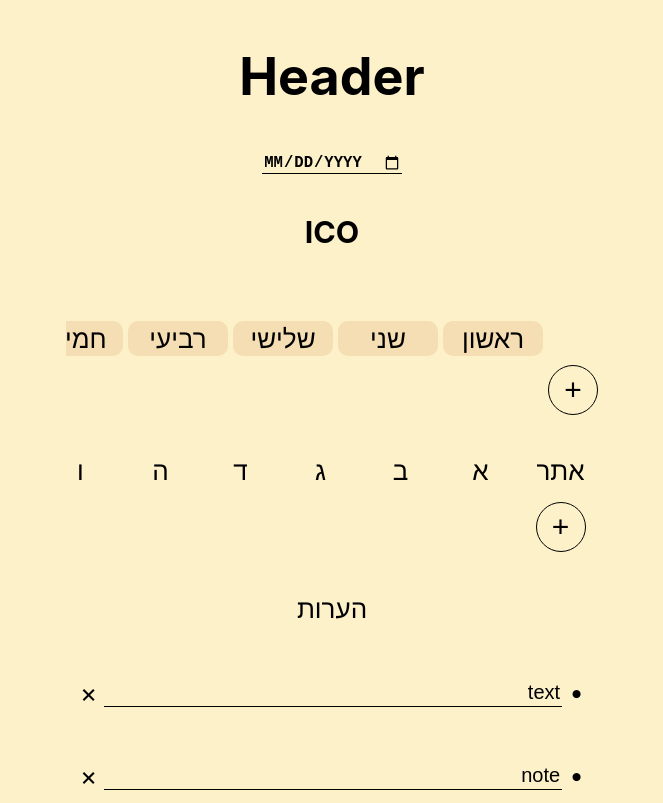
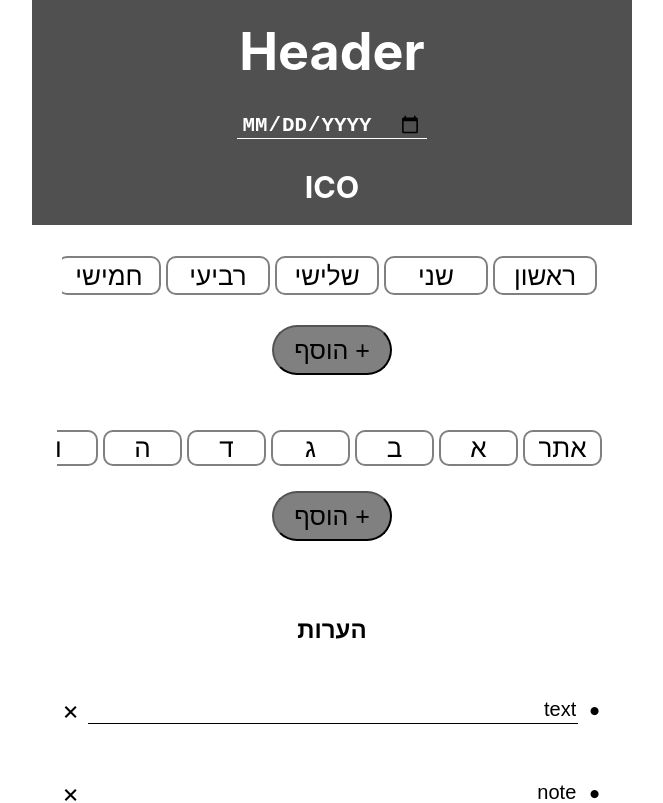
Before and after one commit to yotam-yakovw/workweek, a React (Create React App) app: page / in a window 1280 px wide. Shown: the top 803 px of the page, without its empty margins (308-971 px from the left). Built offline with nearby package versions, Linux system fonts and the light colour scheme.

Commit message:
design rework

```diff
--- a/src/Components/AddButton/AddButton.css
+++ b/src/Components/AddButton/AddButton.css
@@ -1,17 +1,15 @@
 .button {
-  background-color: transparent;
+  background-color: #808080;
   color: black;
-  font-size: 30px;
-  border: 1px solid black;
-  border-radius: 50%;
-  width: 50px;
+  font-size: 25px;
+  border-radius: 25px;
   height: 50px;
-  margin: 10px auto;
+  margin: 20px auto 50px;
+  padding: 0 20px;
   cursor: pointer;
-  grid-column: 1 / 2;
 }
 
 .button:hover {
-  background-color: white;
+  background-color: #aaaaaa;
   transform: scale(1.1);
 }
--- a/src/Components/AddButton/AddButton.js
+++ b/src/Components/AddButton/AddButton.js
@@ -3,7 +3,7 @@ import './AddButton.css';
 export default function AddButton(props) {
   return (
     <button onClick={props.onClick} className='button'>
-      +
+      הוסף +
     </button>
   );
 }
--- a/src/Components/App/App.css
+++ b/src/Components/App/App.css
@@ -1,11 +1,10 @@
 .App {
-  width: calc(100vw - 40px);
-  max-width: 560px;
+  width: 100vw;
+  max-width: 600px;
   margin: 0 auto;
   text-align: center;
   display: flex;
   flex-direction: column;
   align-items: center;
   font-size: calc(10px + 2vmin);
-  padding: 0 20px 50px;
 }
--- a/src/Components/Header/Header.css
+++ b/src/Components/Header/Header.css
@@ -1,20 +1,31 @@
 .header {
+  background-color: rgb(80, 80, 80);
+  color: white;
   display: flex;
   flex-direction: column;
   justify-content: center;
   align-items: center;
   width: 100%;
-  margin-top: 10px;
-  gap: 10px;
+  gap: 30px;
 }
 
-.date {
+.header__title {
+  margin: 20px 0 0;
+}
+
+.header__date {
   background-color: transparent;
+  color: white;
   border: none;
-  border-bottom: 1px solid black;
-  font-size: 60%;
+  border-bottom: 1px solid white;
+  font-size: 80%;
   font-weight: 700;
   text-transform: uppercase;
-  min-width: 50px;
+  min-width: 150px;
+  padding: 0 5px;
   width: fit-content;
 }
+
+.header__icon {
+  margin: 0 0 20px;
+}
--- a/src/Components/Header/Header.js
+++ b/src/Components/Header/Header.js
@@ -5,13 +5,14 @@ export default function Header() {
     const day = new Date(evt.target.value);
     console.log(day.getDay());
   };
+
   return (
     <header className='header'>
-      <h1 href='/header' className='title'>
+      <h1 href='/header' className='header__title'>
         Header
       </h1>
-      <input type='date' onChange={onDateChange} className='date' />
-      <h3 className='icon'>ICO</h3>
+      <input type='date' onChange={onDateChange} className='header__date' />
+      <h3 className='header__icon'>ICO</h3>
     </header>
   );
 }
--- a/src/Components/Locations/Locations.css
+++ b/src/Components/Locations/Locations.css
@@ -3,23 +3,27 @@
   direction: rtl;
   grid-template-columns: 2fr repeat(7, 1fr);
   overflow: scroll;
-  width: 95%;
+  width: 90%;
   margin: auto;
   padding: 5px;
   gap: 5px;
 }
 
-.top-line {
+.locations__title {
+  background-color: white;
+  border: 2px solid #808080;
+  border-radius: 10px;
   width: 75px;
   margin: auto;
 }
 
-.location-name {
+.location__textarea {
+  width: 30vw;
+  height: 60px;
   resize: none;
-  border: none;
+  border: 2px solid #808080;
+  border-radius: 10px;
+  font-size: 16px;
+  line-height: 20px;
+  text-align: center;
 }
-
-.location-text {
-  resize: none;
-  border: none;
-}
--- a/src/Components/Locations/Locations.js
+++ b/src/Components/Locations/Locations.js
@@ -12,29 +12,31 @@ export default function Locations() {
   const locations = useSelector((state) => state.locations.value);
 
   return (
-    <div className='locations'>
-      <p className='top-line'>אתר</p>
-      <p className='top-line'>א</p>
-      <p className='top-line'>ב</p>
-      <p className='top-line'>ג</p>
-      <p className='top-line'>ד</p>
-      <p className='top-line'>ה</p>
-      <p className='top-line'>ו</p>
-      <p className='top-line'>ש</p>
-      {Array.from({ length: locations }).map((element, key) => (
-        <Location key={key} />
-      ))}
+    <>
+      <div className='locations'>
+        <p className='locations__title'>אתר</p>
+        <p className='locations__title'>א</p>
+        <p className='locations__title'>ב</p>
+        <p className='locations__title'>ג</p>
+        <p className='locations__title'>ד</p>
+        <p className='locations__title'>ה</p>
+        <p className='locations__title'>ו</p>
+        <p className='locations__title'>ש</p>
+        {Array.from({ length: locations }).map((element, key) => (
+          <Location key={key} />
+        ))}
+      </div>
       <AddButton onClick={addLocation} />
-    </div>
+    </>
   );
 }
 
 function Location() {
   return (
     <>
-      <textarea className='location-name' />
+      <textarea className='location__textarea' />
       {Array.from({ length: 7 }).map((element, key) => (
-        <textarea dir='rtl' key={key} className='location-text' />
+        <textarea dir='rtl' key={key} className='location__textarea' />
       ))}
     </>
   );
--- a/src/Components/Notes/Notes.css
+++ b/src/Components/Notes/Notes.css
@@ -3,6 +3,11 @@
   display: flex;
   flex-direction: column;
   align-items: center;
+}
+
+.notes__title {
+  font-size: 24px;
+  font-weight: 700;
 }
 
 .note {
--- a/src/Components/Notes/Notes.js
+++ b/src/Components/Notes/Notes.js
@@ -10,7 +10,7 @@ export default function Notes() {
 
   return (
     <div className='notes'>
-      <p className='title'>הערות</p>
+      <p className='notes__title'>הערות</p>
       {altNotes.map((text, key) => (
         <Note text={text} notes={altNotes} setNotes={setAltNotes} key={key} />
       ))}
--- a/src/Components/Workers/Workers.css
+++ b/src/Components/Workers/Workers.css
@@ -5,27 +5,29 @@
   grid-template-rows: 50px auto auto;
   justify-items: center;
   align-items: center;
-  margin: 20px auto;
-  width: 95%;
+  margin: 20px auto 0;
+  width: 90%;
   max-height: 80vh;
   gap: 5px;
   overflow: scroll;
 }
 
 .day {
-  background-color: wheat;
+  background-color: white;
   width: 100px;
   max-width: 100px;
   height: 35px;
+  border: 2px solid #808080;
   border-radius: 10px;
   position: sticky;
-  top: 20px;
+  top: 10px;
   overflow: scroll;
   line-height: 35px;
 }
 
 .placeholder {
   background-color: transparent;
+  border: none;
   width: 0;
   grid-row: 1 / 2;
   grid-column: 1 / 2;
@@ -40,17 +42,21 @@
   font-size: 16px;
   line-height: 20px;
   margin: 0 auto;
-  border: none;
+  border: 2px solid #808080;
+  border-radius: 10px;
   direction: rtl;
+  text-align: center;
 }
 
 .textarea {
-  width: 95%;
+  width: 30vw;
   height: 100px;
-  border: 0;
+  border: 2px solid #808080;
+  border-radius: 10px;
   margin: 0 auto;
   font-size: 14px;
   resize: none;
+  text-align: center;
 }
 
 .morning {
--- a/src/Components/Workers/Workers.js
+++ b/src/Components/Workers/Workers.js
@@ -11,6 +11,7 @@ export default function Workers() {
 
   const workers = useSelector((state) => state.workers.value);
   return (
+    <>
       <div className='workers'>
         <div className='day'>ראשון</div>
         <div className='day'>שני</div>
@@ -21,8 +22,9 @@ export default function Workers() {
         {Array.from({ length: workers }).map((w, key) => (
           <Worker key={key} />
         ))}
+      </div>
       <AddButton onClick={addWorker} />
-    </div>
+    </>
   );
 }
 
--- a/src/index.css
+++ b/src/index.css
@@ -1,5 +1,4 @@
 body {
-  background-color: #fdf1c9;
   margin: 0;
   font-family: -apple-system, BlinkMacSystemFont, 'Segoe UI', 'Roboto', 'Oxygen',
     'Ubuntu', 'Cantarell', 'Fira Sans', 'Droid Sans', 'Helvetica Neue',
```
Lines whose indentation alone changed are shown as unchanged.
